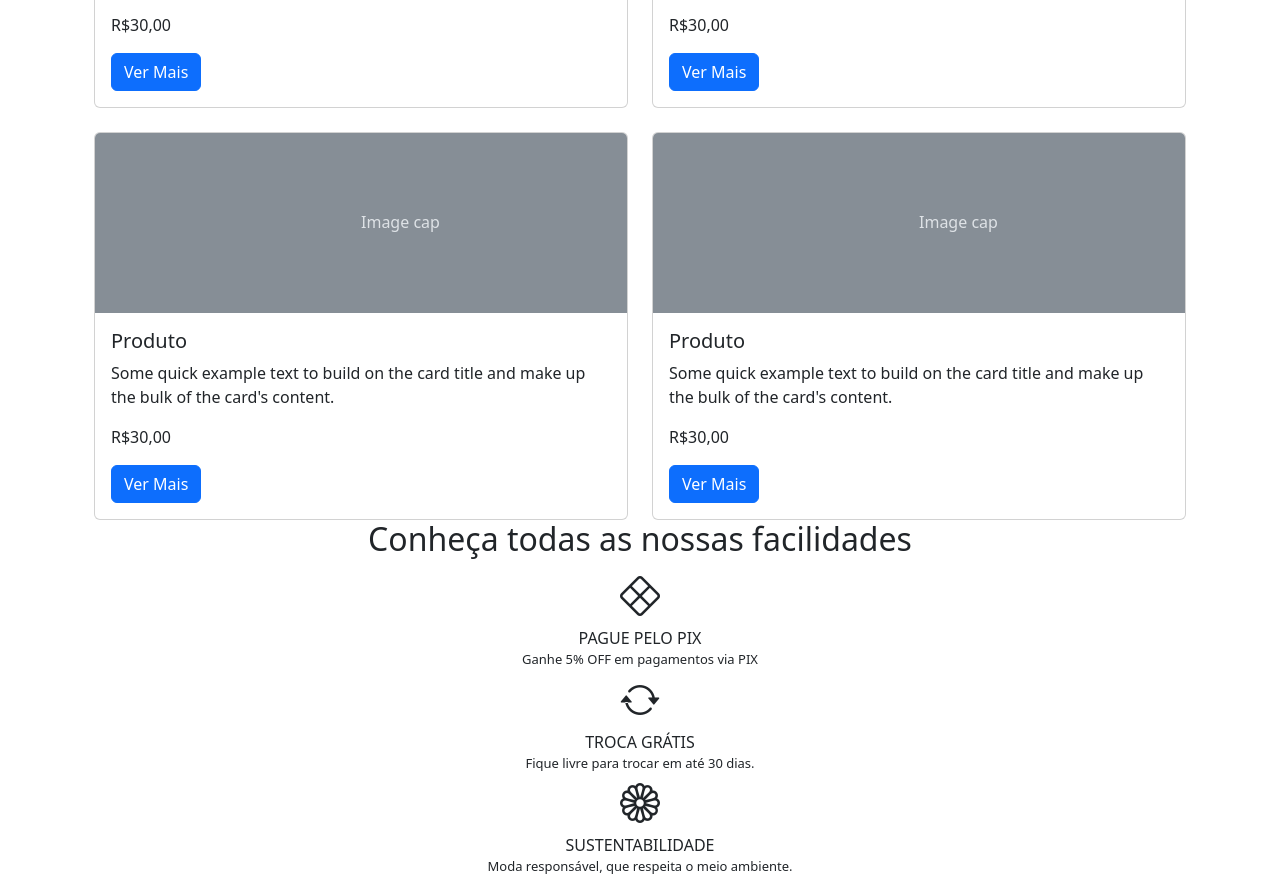
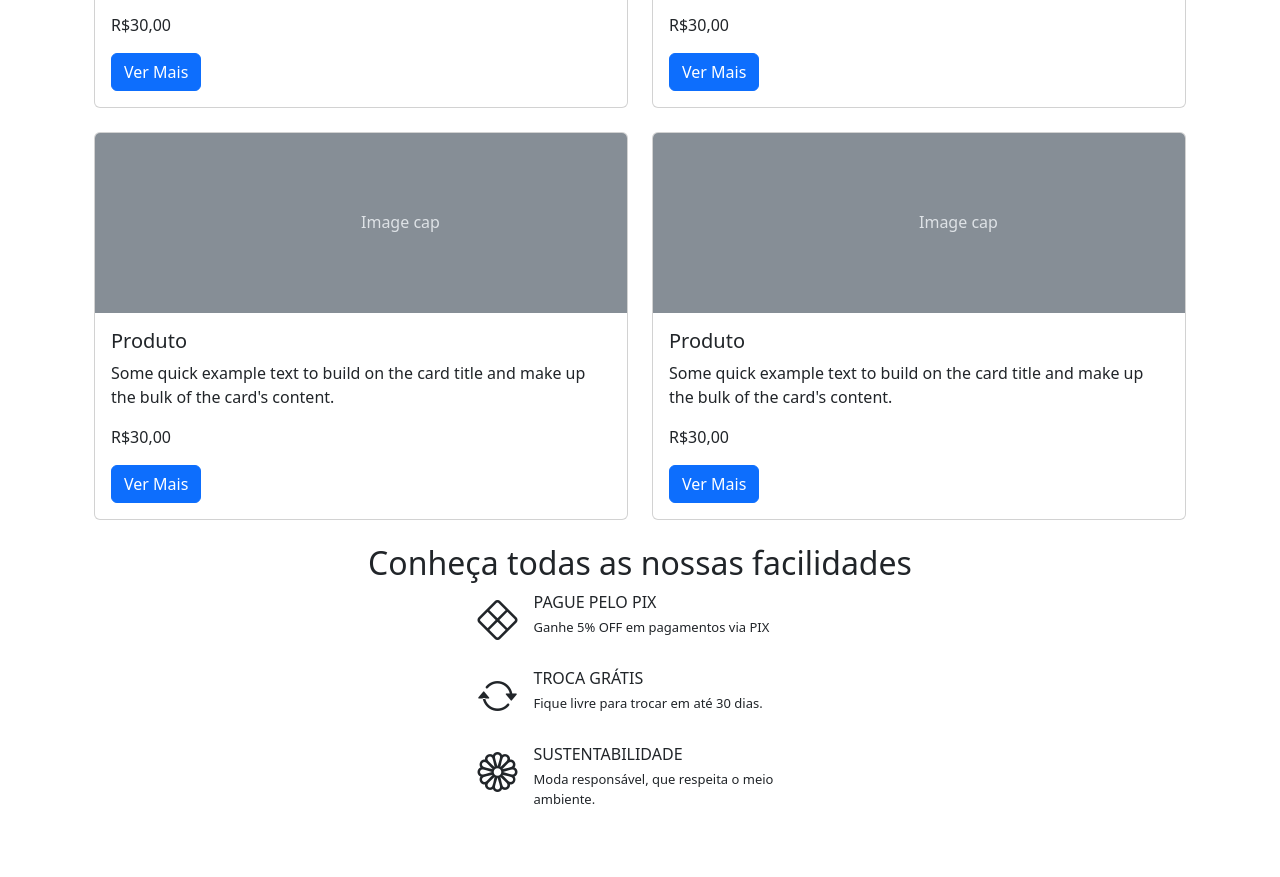
Before and after one commit to othiagobrito/formacao-bootstrap-5-websites-responsivos-atraentes, a plain HTML site: page index.html in a window 1280 px wide. Shown: the part 1743-2620 px from the top of the page. After the commit the page ends 2576 px from the top, so only its background shows below. Drawn offline with nearby package versions, Linux system fonts and the light colour scheme.

Commit message:
flexbox and align

```diff
--- a/index.html
+++ b/index.html
@@ -209,9 +209,9 @@
 
   <h2 class="text-center">Produtos que estão bombando!</h2>
 
-  <div class="container row mx-auto g-4">
+  <div class="container row mx-auto">
 
-    <div class="col-12 col-md-6 col-xxl-4">
+    <div class="col-12 col-md-6 col-xxl-4 pb-4">
       <div class="card">
         <svg class="bd-placeholder-img card-img-top" width="100%" height="180" xmlns="http://www.w3.org/2000/svg"
           role="img" aria-label="Placeholder: Image cap" preserveAspectRatio="xMidYMid slice" focusable="false">
@@ -231,7 +231,7 @@
       </div>
     </div>
 
-    <div class="col-12 col-md-6 col-xxl-4">
+    <div class="col-12 col-md-6 col-xxl-4 pb-4">
       <div class="card">
         <svg class="bd-placeholder-img card-img-top" width="100%" height="180" xmlns="http://www.w3.org/2000/svg"
           role="img" aria-label="Placeholder: Image cap" preserveAspectRatio="xMidYMid slice" focusable="false">
@@ -251,7 +251,7 @@
       </div>
     </div>
 
-    <div class="col-12 col-md-6 col-xxl-4">
+    <div class="col-12 col-md-6 col-xxl-4 pb-4">
       <div class="card">
         <svg class="bd-placeholder-img card-img-top" width="100%" height="180" xmlns="http://www.w3.org/2000/svg"
           role="img" aria-label="Placeholder: Image cap" preserveAspectRatio="xMidYMid slice" focusable="false">
@@ -271,7 +271,7 @@
       </div>
     </div>
 
-    <div class="col-12 col-md-6 col-xxl-4">
+    <div class="col-12 col-md-6 col-xxl-4 pb-4">
       <div class="card">
         <svg class="bd-placeholder-img card-img-top" width="100%" height="180" xmlns="http://www.w3.org/2000/svg"
           role="img" aria-label="Placeholder: Image cap" preserveAspectRatio="xMidYMid slice" focusable="false">
@@ -291,7 +291,7 @@
       </div>
     </div>
 
-    <div class="col-12 col-md-6 col-xxl-4">
+    <div class="col-12 col-md-6 col-xxl-4 pb-4">
       <div class="card">
         <svg class="bd-placeholder-img card-img-top" width="100%" height="180" xmlns="http://www.w3.org/2000/svg"
           role="img" aria-label="Placeholder: Image cap" preserveAspectRatio="xMidYMid slice" focusable="false">
@@ -311,7 +311,7 @@
       </div>
     </div>
 
-    <div class="col-12 col-md-6 col-xxl-4">
+    <div class="col-12 col-md-6 col-xxl-4 pb-4">
       <div class="card">
         <svg class="bd-placeholder-img card-img-top" width="100%" height="180" xmlns="http://www.w3.org/2000/svg"
           role="img" aria-label="Placeholder: Image cap" preserveAspectRatio="xMidYMid slice" focusable="false">
@@ -332,26 +332,34 @@
     </div>
   </div>
 
-  <section class="text-center">
+  <section class="pb-4">
 
-    <h2>Conheça todas as nossas facilidades</h2>
+    <h2 class="text-center">Conheça todas as nossas facilidades</h2>
 
-    <div>
-      <div><i class="bi bi-x-diamond fs-1"></i></div>
-      <div>PAGUE PELO PIX</div>
-      <div class="small-text">Ganhe 5% OFF em pagamentos via PIX</div>
-    </div>
+    <div class="d-flex flex-column align-items-center gap-3">
+      <div class="facilities d-flex">
+        <div><i class="bi bi-x-diamond fs-1"></i></div>
+        <div>
+          <div class="ms-3 mb-1">PAGUE PELO PIX</div>
+          <div class="small-text ms-3">Ganhe 5% OFF em pagamentos via PIX</div>
+        </div>
+      </div>
 
-    <div>
-      <div><i class="bi bi-arrow-repeat fs-1"></i></div>
-      <div>TROCA GRÁTIS</div>
-      <div class="small-text">Fique livre para trocar em até 30 dias.</div>
-    </div>
+      <div class="facilities d-flex">
+        <div><i class="bi bi-arrow-repeat fs-1"></i></div>
+        <div>
+          <div class="ms-3 mb-1">TROCA GRÁTIS</div>
+          <div class="small-text ms-3">Fique livre para trocar em até 30 dias.</div>
+        </div>
+      </div>
 
-    <div>
-      <div><i class="bi bi-flower1 fs-1"></i></div>
-      <div>SUSTENTABILIDADE</div>
-      <div class="small-text">Moda responsável, que respeita o meio ambiente.</div>
+      <div class="facilities d-flex">
+        <div><i class="bi bi-flower1 fs-1"></i></div>
+        <div>
+          <div class="ms-3 mb-1">SUSTENTABILIDADE</div>
+          <div class="small-text ms-3">Moda responsável, que respeita o meio ambiente.</div>
+        </div>
+      </div>
     </div>
 
   </section>
--- a/style.css
+++ b/style.css
@@ -1,3 +1,7 @@
+.facilities {
+    width: 325px;
+}
+
 .small-text {
     font-size: 13px;
 }
```
